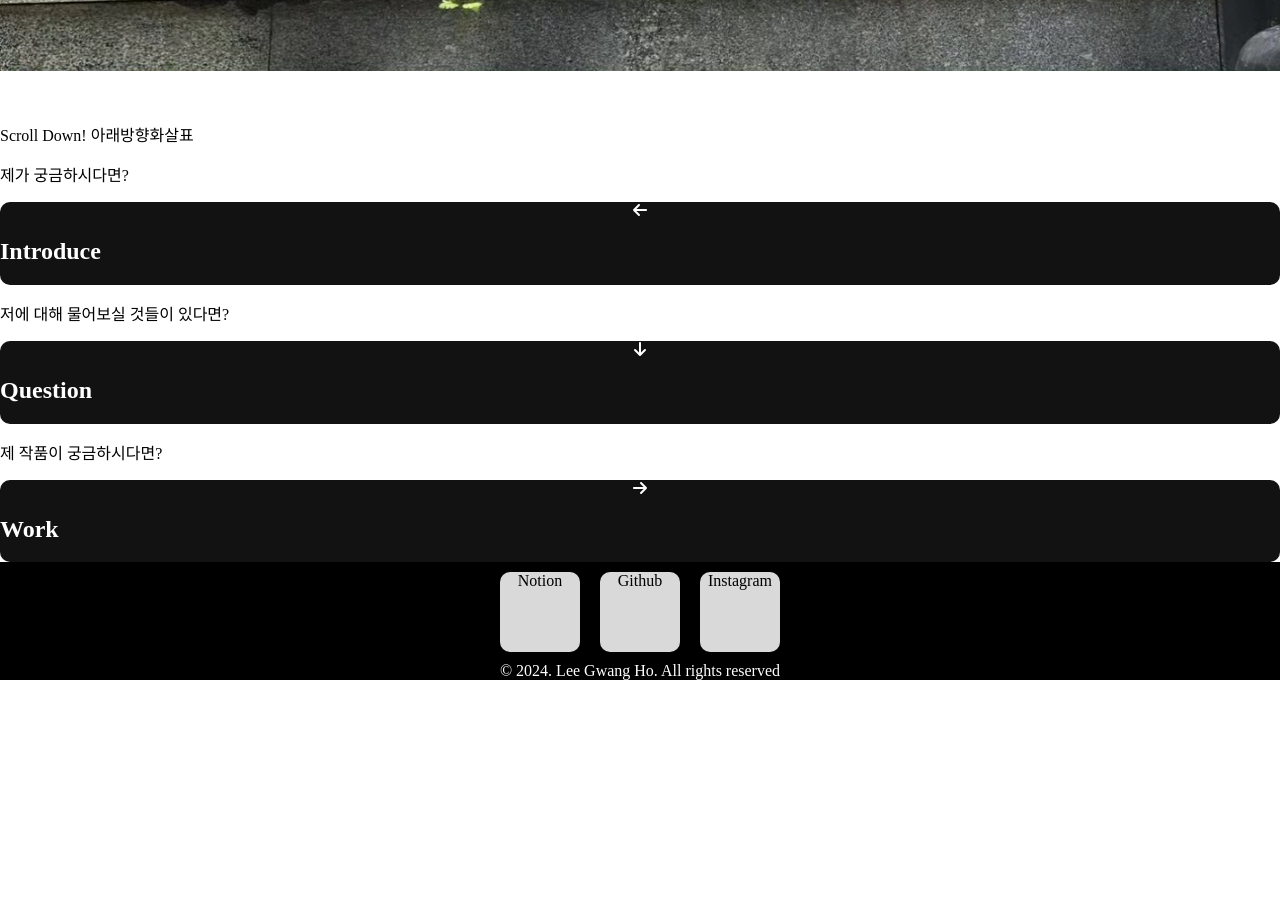
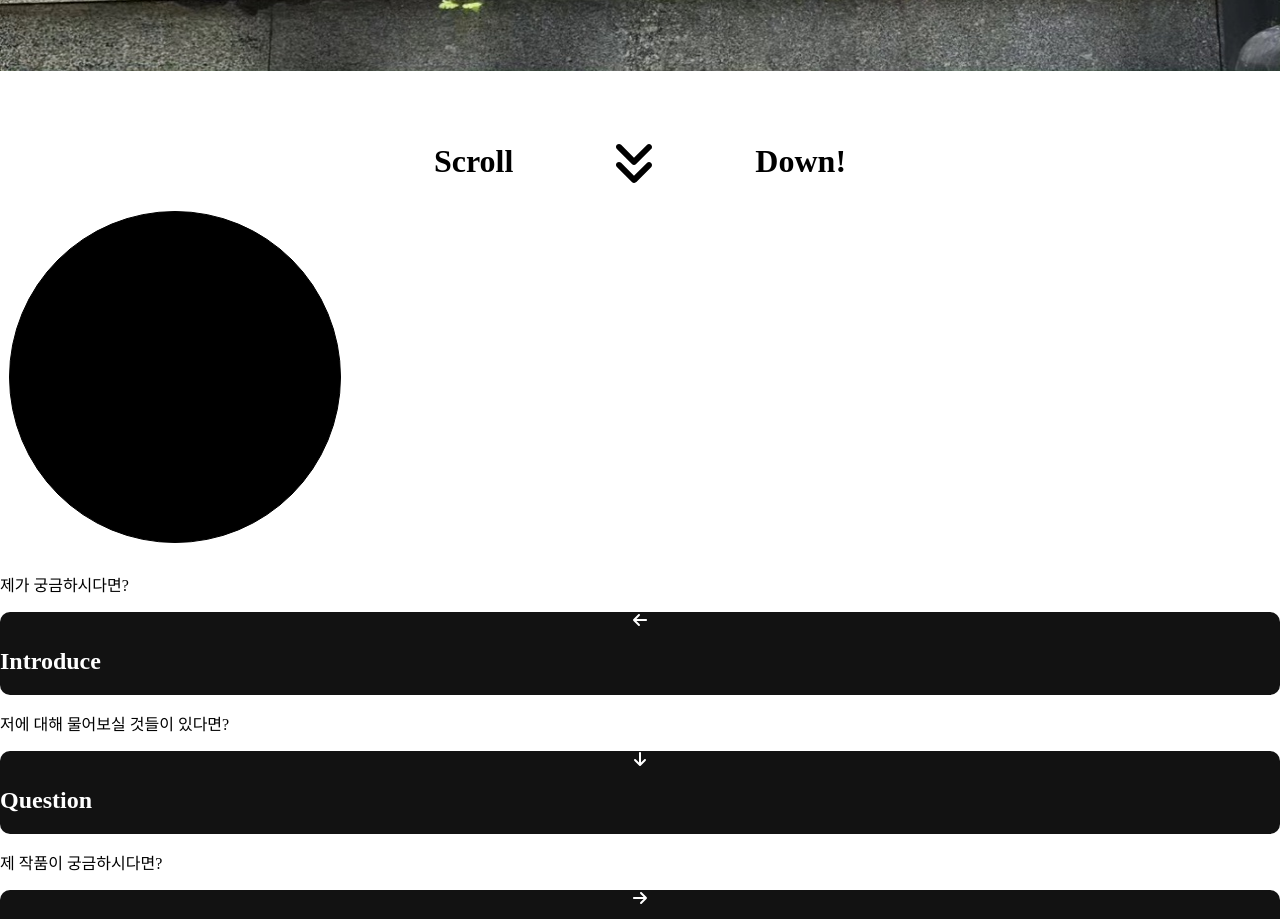
Before and after one commit to kwongholee/lgh_portfolio2, a Next.js app: page / in a window 1280 px wide. Shown: the part 1400-2319 px from the top of the page. Before the commit the page ends 2080 px from the top, so only its background shows below. Built offline with nearby package versions, Linux system fonts and the light colour scheme.

Commit message:
24.02.01 feat - main page 스크롤 애니메이션 구현

```diff
--- /dev/null
+++ b/app/_components/(main)/CircleImage.js
@@ -0,0 +1,11 @@
+'use client';
+
+import style from '../../../styles/main.module.css';
+
+export default function CircleImage() {
+  return(
+    <svg xmlns="http://www.w3.org/2000/svg" width="350" height="350" viewBox="0 0 350 350" className={style.circleImage}>
+      <circle cx="175" cy="175" r="165.5" stroke="black"/>
+    </svg>
+  )
+}
--- a/app/page.js
+++ b/app/page.js
@@ -1,23 +1,41 @@
 'use client';
 
-import { useState } from "react";
+import { useEffect, useRef, useState } from "react";
 import SlideContainer from "./_components/(main)/SlideContainer";
 import PageLink from "./_components/(main)/PageLink";
+import style from '../styles/main.module.css';
+import { FontAwesomeIcon } from "@fortawesome/react-fontawesome";
+import { faAngleDoubleDown } from "@fortawesome/free-solid-svg-icons";
+import CircleImage from "./_components/(main)/CircleImage";
 
 export default function Home() {
   let [linkNum, setLinkNum] = useState([1,2,3]);
+  const target = useRef(null);
+
+  useEffect(() => {
+    let observer;
+    if(target) {
+      observer = new IntersectionObserver(([e]) => {
+        const target = e.target;
+        if(e.isIntersecting) target.style.opacity = "1";
+        else target.style.opacity = "0";
+      }, {threshold: 0.5});
+      observer.observe(target.current);
+    }
+  }, [target]);
 
   return (
     <div>
       <SlideContainer></SlideContainer>
 
-      <div>
-        Scroll Down!
-        아래방향화살표
+      <div ref={target} className={style.scrollDownContainer}>
+        <h1>Scroll </h1>
+        <FontAwesomeIcon icon={faAngleDoubleDown} size="3x" />
+        <h1> Down!</h1>
       </div>
 
       <div>
-
+        <CircleImage></CircleImage>
       </div>
 
       <div>
--- a/styles/main.module.css
+++ b/styles/main.module.css
@@ -4,6 +4,21 @@
 }
 .slideImg img {
   width: 100%;
+}
+
+.scrollDownContainer {
+  display: grid;
+  justify-content: center;
+  align-items: center;
+  grid-template-columns: repeat(3, auto);
+  gap: 100px;
+  opacity: 0;
+  transition: all 0.5s;
+}
+
+.circleImage {
+  cursor: pointer;
+  transition: all 0.5s;
 }
 
 .pageLink {
```
